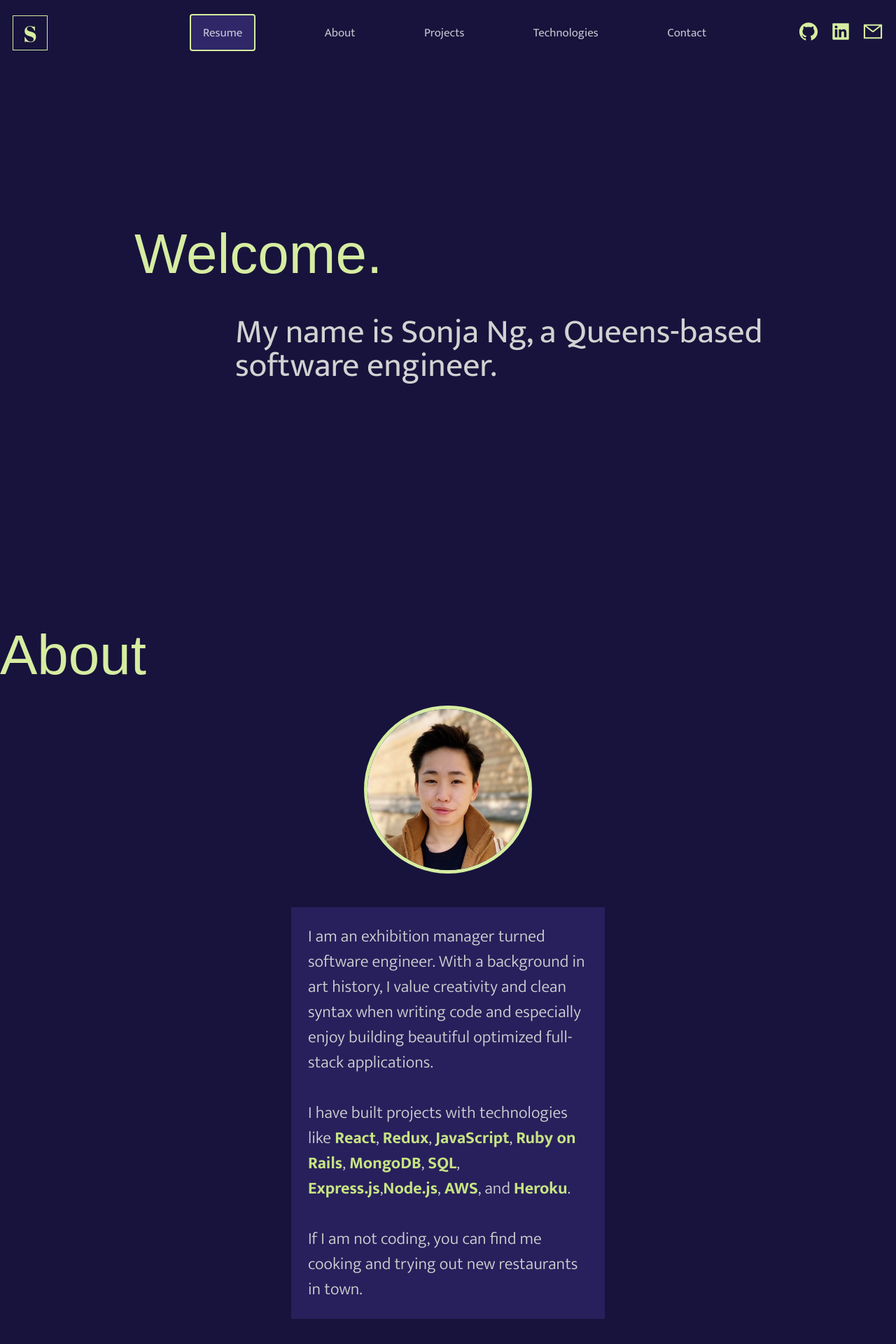
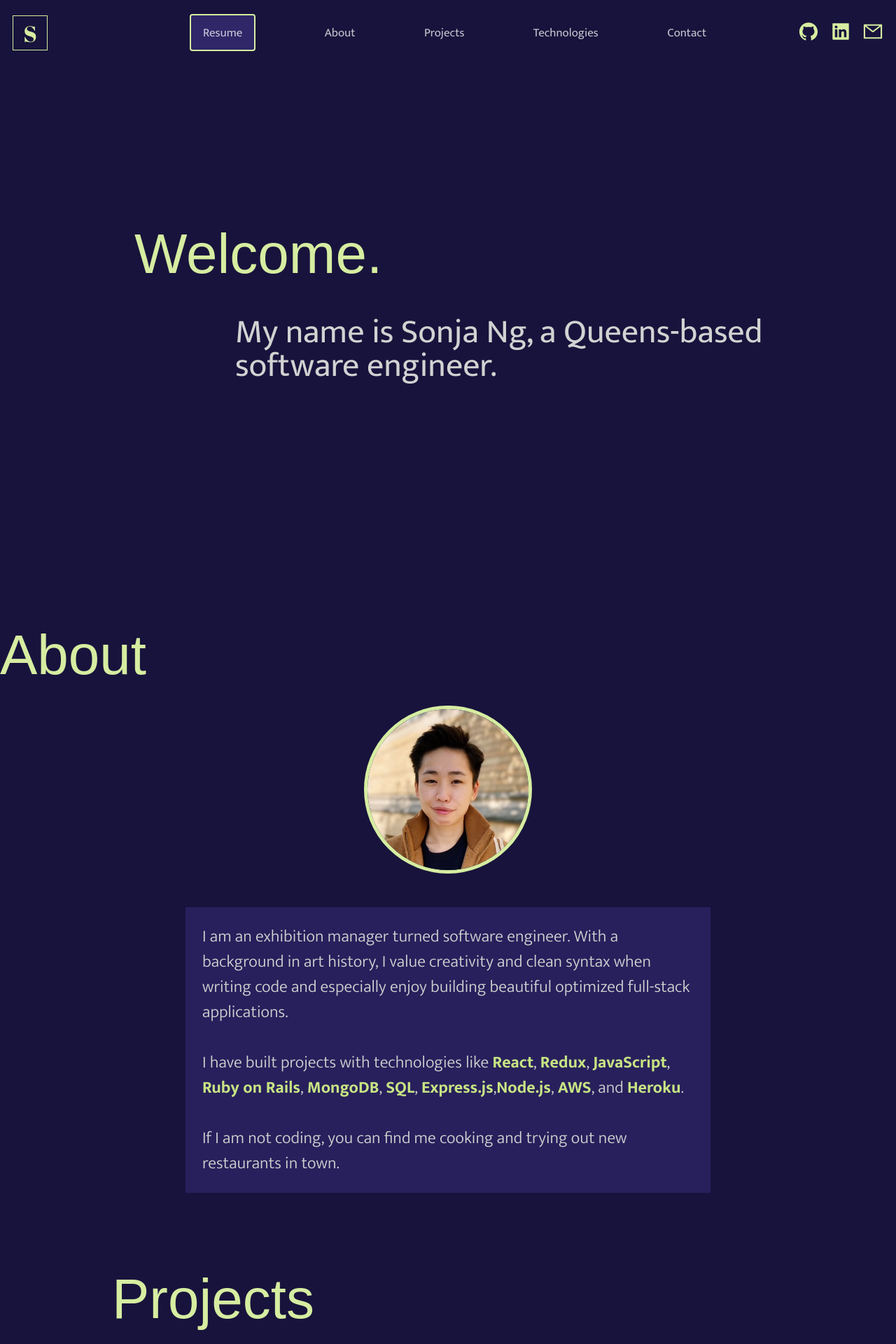
Before and after one commit to sonja-ng/portfolio-site, a Next.js app: page / in a window 1280 px wide. Shown: the top 1920 px of the page at 70% size. Built offline with nearby package versions, Linux system fonts and the light colour scheme; a web font is replaced by a local one.

Commit message:
Fix about paragraph width

```diff
--- a/components/About/About.js
+++ b/components/About/About.js
@@ -17,7 +17,7 @@ const About = () => {
                         <br/>
                         <br/>
                          I have built projects with technologies like <Span>React</Span>, <Span>Redux</Span>, <Span>JavaScript</Span>, <Span>Ruby on Rails</Span>, <Span>MongoDB</Span>, <Span>SQL</Span>, <Span>Express.js</Span>,
-                        <Span>Node.js</Span>, <Span>AWS</Span>, and <Span>Heroku</Span>.
+                         <Span>Node.js</Span>, <Span>AWS</Span>, and <Span>Heroku</Span>.
                         <br/>
                         <br/>
                         If I am not coding, you can find me cooking and trying out new restaurants in town.
--- a/components/About/AboutStyles.js
+++ b/components/About/AboutStyles.js
@@ -67,7 +67,7 @@ export const ImageDiv = styled.div`
 export const Paragraph = styled.div`
     font-size: 1.5em;
     line-height: 1.5;
-    width: 70%;
+    width: 750px;
     padding: 1em;
     font-weight: 300;
     background-color: #28205c;
```
